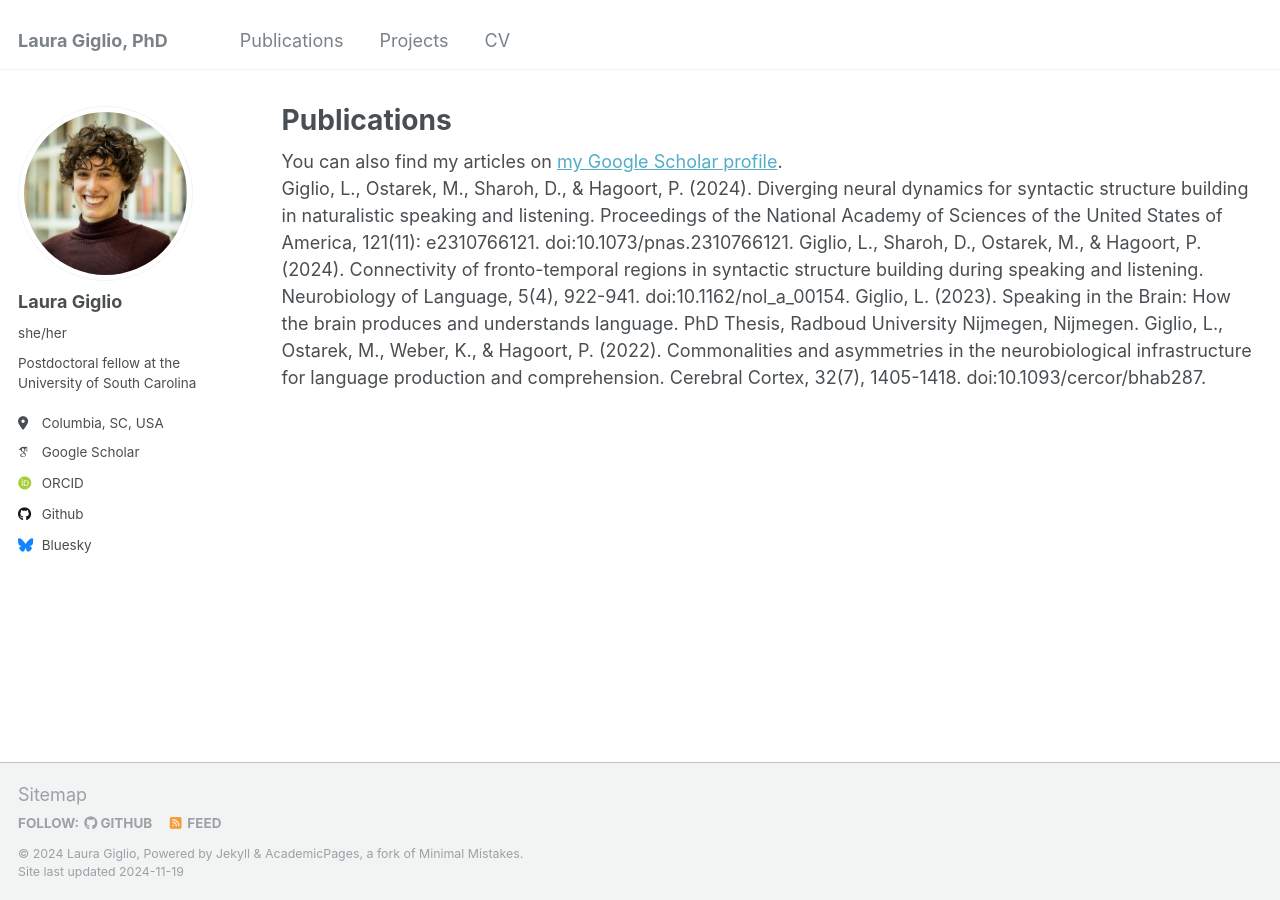
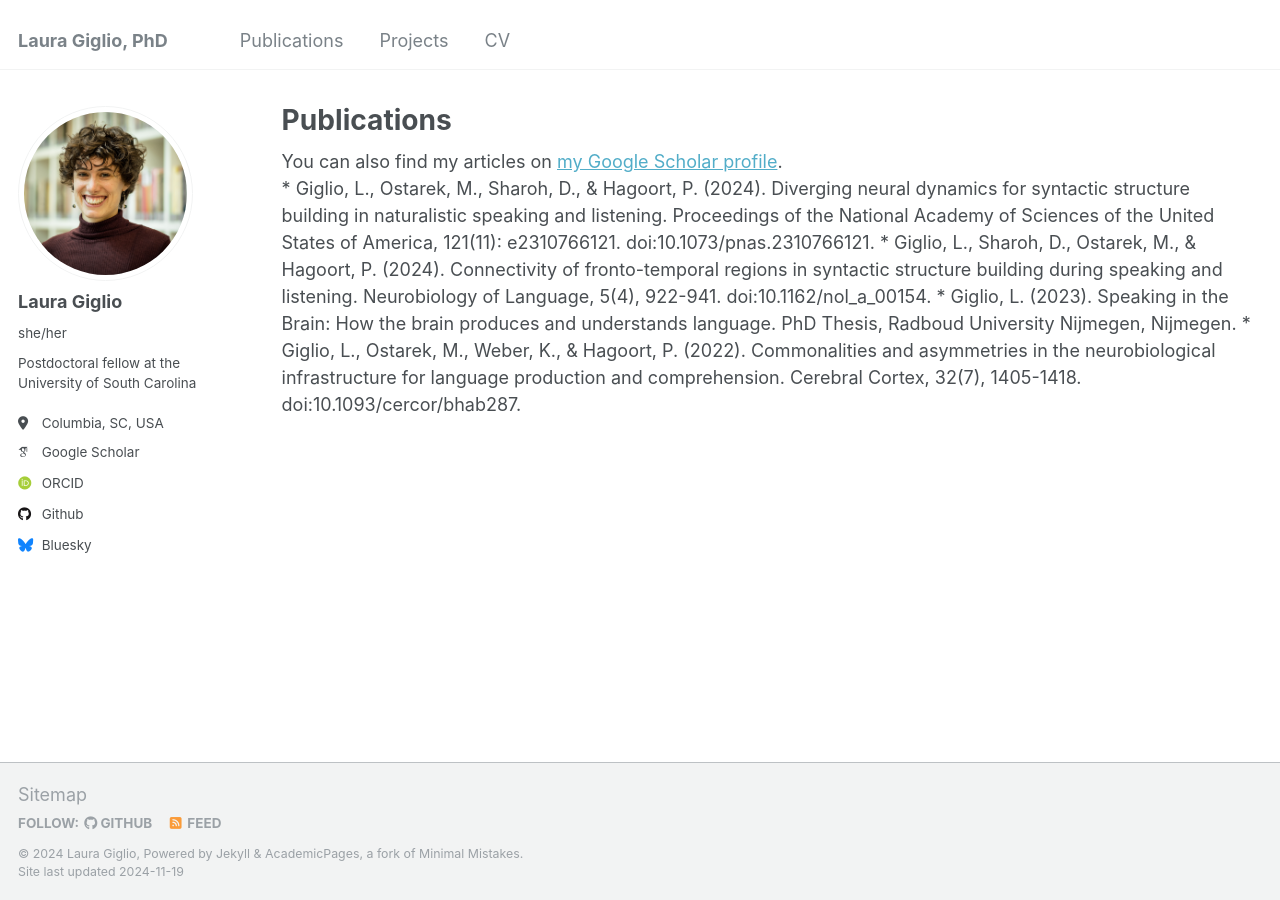
Before and after one commit to lauragiglio/lauragiglio.github.io, a Jekyll site: the page built from _pages/publications.html, in a window 1280 px wide. Built offline with Jekyll 4.4.1, drawn with Linux system fonts in a browser that asks for light colours; some web fonts are replaced.

```diff
--- a/_pages/publications.html
+++ b/_pages/publications.html
@@ -12,13 +12,13 @@ author_profile: true
 {% include base_path %}
 
 
-Giglio, L., Ostarek, M., Sharoh, D., & Hagoort, P. (2024). Diverging neural dynamics for syntactic structure building in naturalistic speaking and listening. Proceedings of the National Academy of Sciences of the United States of America, 121(11): e2310766121. doi:10.1073/pnas.2310766121.
+* Giglio, L., Ostarek, M., Sharoh, D., & Hagoort, P. (2024). Diverging neural dynamics for syntactic structure building in naturalistic speaking and listening. Proceedings of the National Academy of Sciences of the United States of America, 121(11): e2310766121. doi:10.1073/pnas.2310766121.
 
 
-Giglio, L., Sharoh, D., Ostarek, M., & Hagoort, P. (2024). Connectivity of fronto-temporal regions in syntactic structure building during speaking and listening. Neurobiology of Language, 5(4), 922-941. doi:10.1162/nol_a_00154.
+* Giglio, L., Sharoh, D., Ostarek, M., & Hagoort, P. (2024). Connectivity of fronto-temporal regions in syntactic structure building during speaking and listening. Neurobiology of Language, 5(4), 922-941. doi:10.1162/nol_a_00154.
 
 
-Giglio, L. (2023). Speaking in the Brain: How the brain produces and understands language. PhD Thesis, Radboud University Nijmegen, Nijmegen.
+* Giglio, L. (2023). Speaking in the Brain: How the brain produces and understands language. PhD Thesis, Radboud University Nijmegen, Nijmegen.
 
 
-Giglio, L., Ostarek, M., Weber, K., & Hagoort, P. (2022). Commonalities and asymmetries in the neurobiological infrastructure for language production and comprehension. Cerebral Cortex, 32(7), 1405-1418. doi:10.1093/cercor/bhab287.
+* Giglio, L., Ostarek, M., Weber, K., & Hagoort, P. (2022). Commonalities and asymmetries in the neurobiological infrastructure for language production and comprehension. Cerebral Cortex, 32(7), 1405-1418. doi:10.1093/cercor/bhab287.
```
